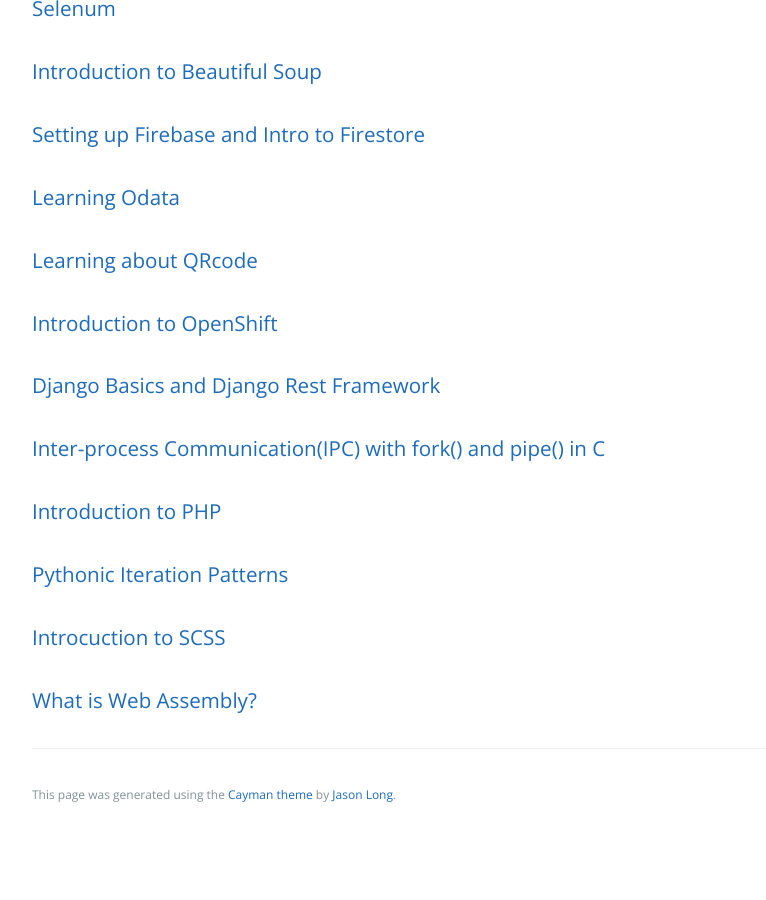
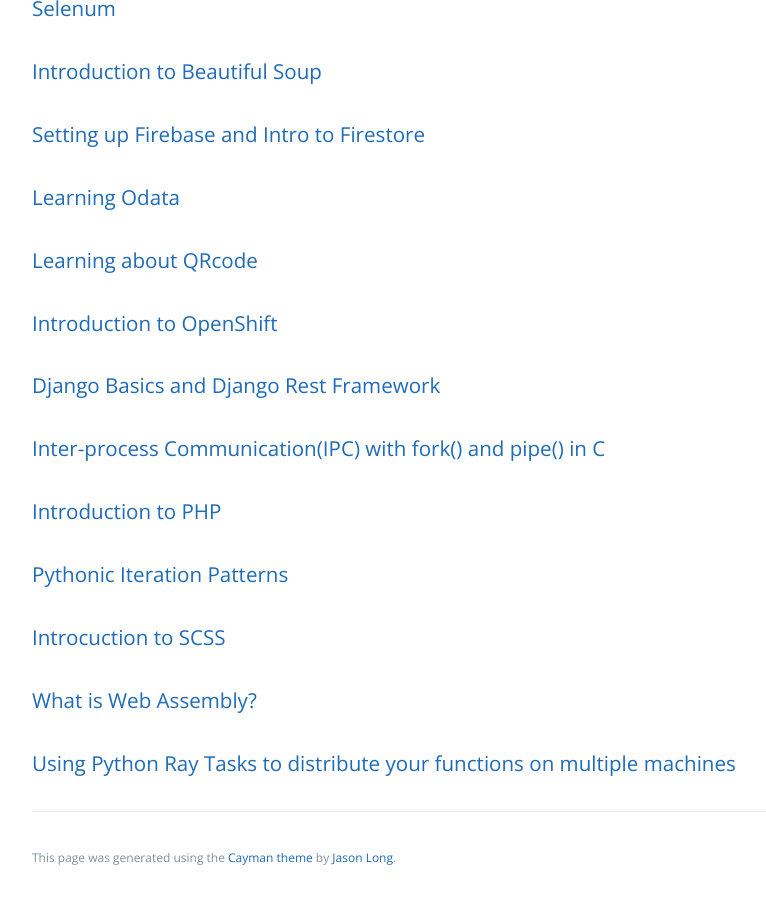
Before and after one commit to learning-software-engineering/learning-software-engineering.github.io, a Jekyll site: the page built from Topics/Tech_Stacks.md, in a window 1280 px wide and 900 px high, scrolled down 3372 px. Shown: the whole window, without its empty margins (192-958 px from the left). Built offline with Jekyll 4.4.1, drawn with Linux system fonts in a browser that asks for light colours; our own code applies the rules of GitHub Pages for plain Markdown files; before the commit the page ends 4209 px from its top, so only the background shows below that.

Commit message:
fix link

```diff
--- a/Topics/Tech_Stacks.md
+++ b/Topics/Tech_Stacks.md
@@ -117,3 +117,5 @@
 ### [Introcuction to SCSS](./Tech_Stacks/SCSS.md)
 
 ### [What is Web Assembly?](./Tech_Stacks/Web-Assembly.md)
+
+### [Using Python Ray Tasks to distribute your functions on multiple machines](./Tech_Stacks/Ray.md)
```
Also changed, not shown: Topics/Tech_Stacks/Ray.md (+1 -0 lines).
